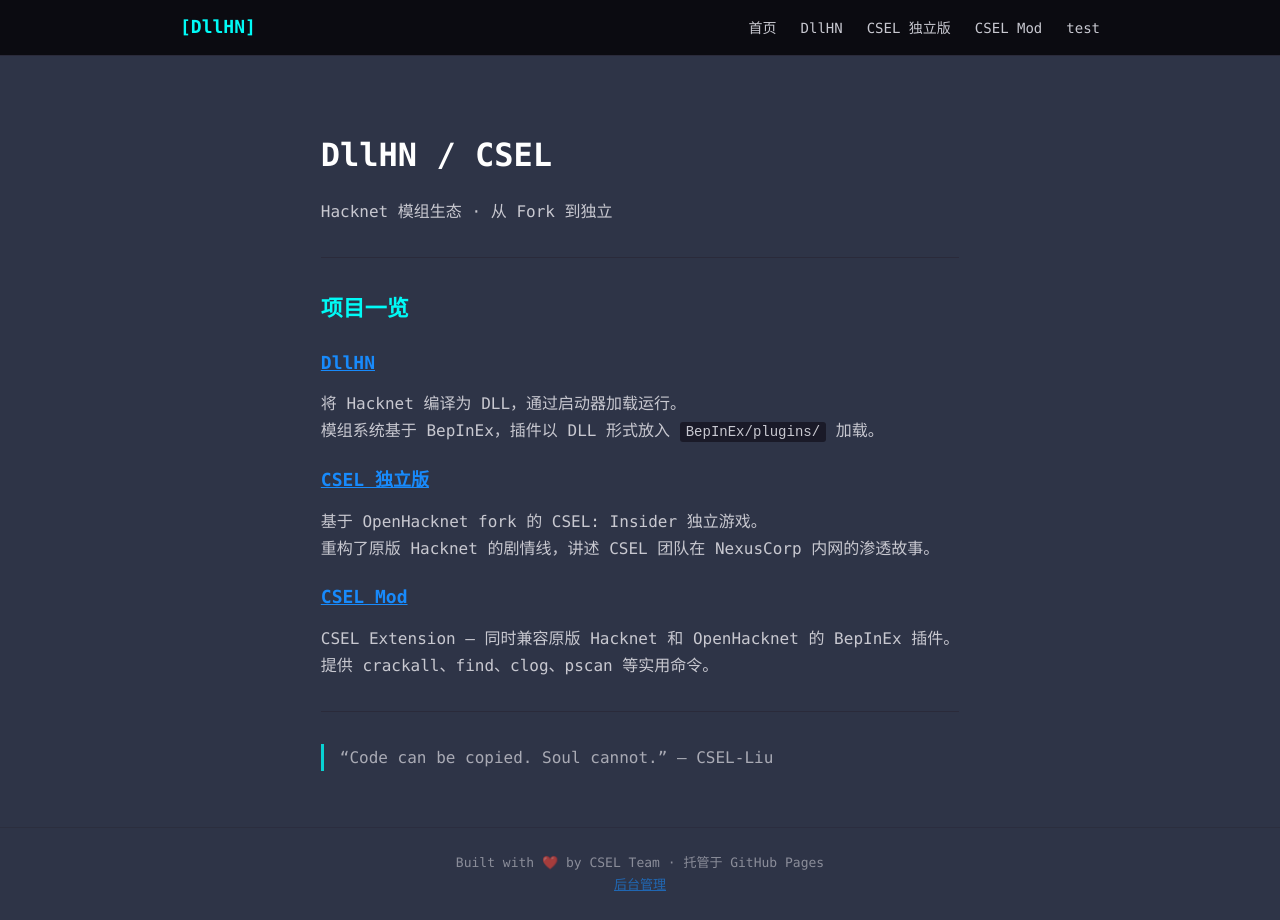
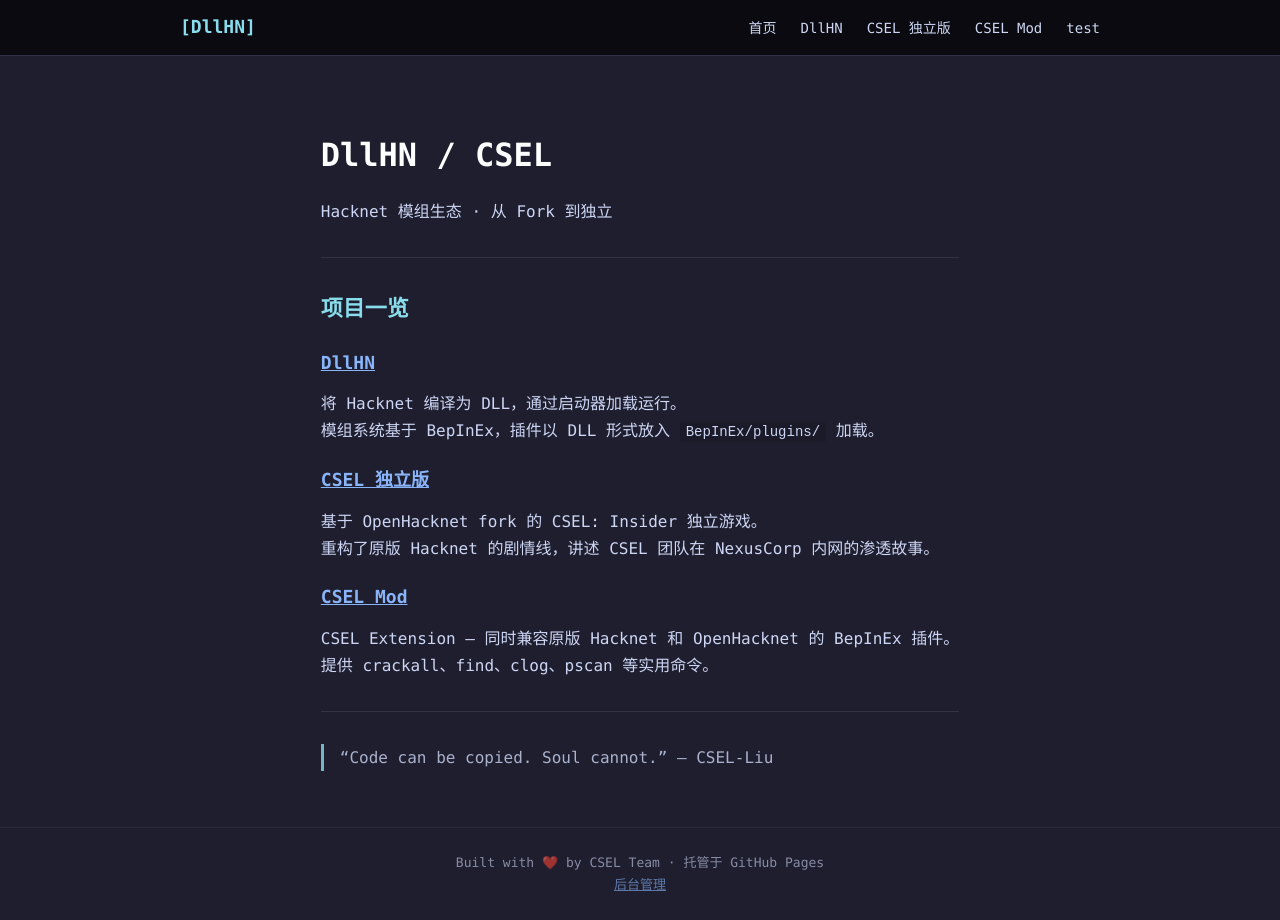
Before and after one commit to MEMZ-CHROER/dllHNWeb, a Jekyll site: the page built from index.md, in a window 1280 px wide. Built offline with Jekyll 4.4.1, drawn with Linux system fonts in a browser that asks for light colours.

Commit message:
Catppuccin Mocha inspired color scheme

```diff
--- a/assets/css/style.css
+++ b/assets/css/style.css
@@ -1,11 +1,11 @@
 /* ── DllHN / CSEL Site Theme ── */
 :root {
-  --bg: #2E3447;
-  --fg: #c8c8d0;
-  --accent: #00FAF6;
-  --accent2: #188AFB;
-  --border: #2a2a3a;
-  --card-bg: #111118;
+  --bg: #1e1e2e;
+  --fg: #cdd6f4;
+  --accent: #89dceb;
+  --accent2: #89b4fa;
+  --border: #313244;
+  --card-bg: #181825;
 }
 
 * { margin: 0; padding: 0; box-sizing: border-box; }
```
